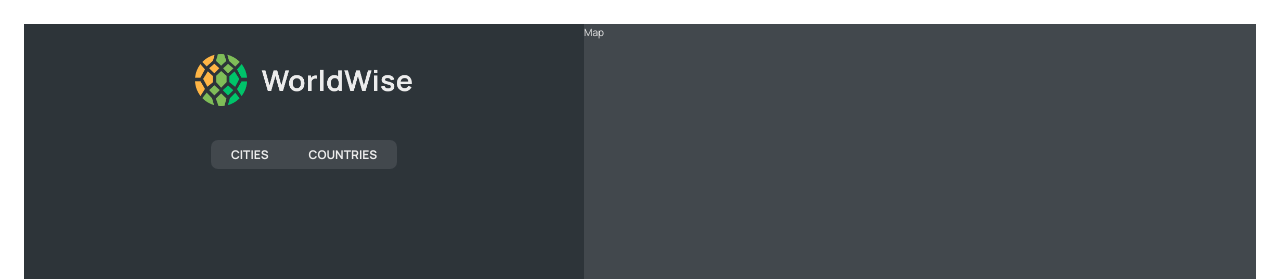
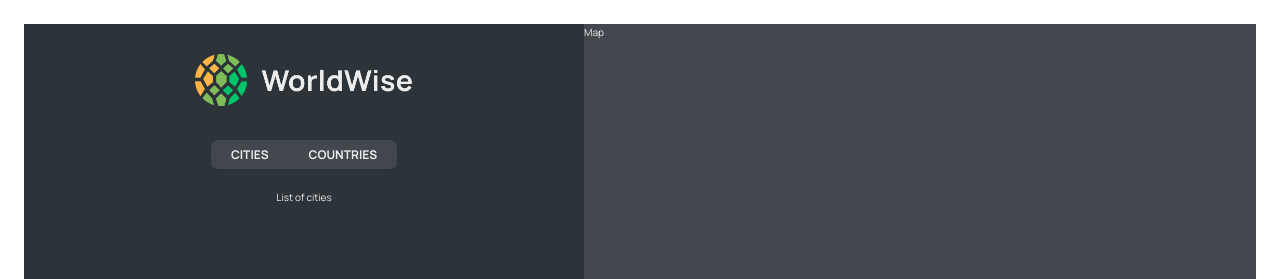
Before and after one commit to PawelOwiesek/worldwise, a React (Vite) app: page /app in a window 1280 px wide. Shown: the top 279 px of the page. Built offline with nearby package versions, Linux system fonts and the light colour scheme.

Commit message:
use outlet functionality to implement AppLayout nested routes usage

```diff
--- a/src/components/Sidebar.jsx
+++ b/src/components/Sidebar.jsx
@@ -2,12 +2,14 @@ import styles from "./Sidebar.module.css";
 import Logo from "./Logo";
 import AppNav from "./AppNav";
 import Footer from "./Footer/Footer";
+import { Outlet } from "react-router-dom";
 
 function Sidebar() {
   return (
     <div className={styles.sidebar}>
       <Logo />
       <AppNav />
+      <Outlet />
       <Footer />
     </div>
   );
```
